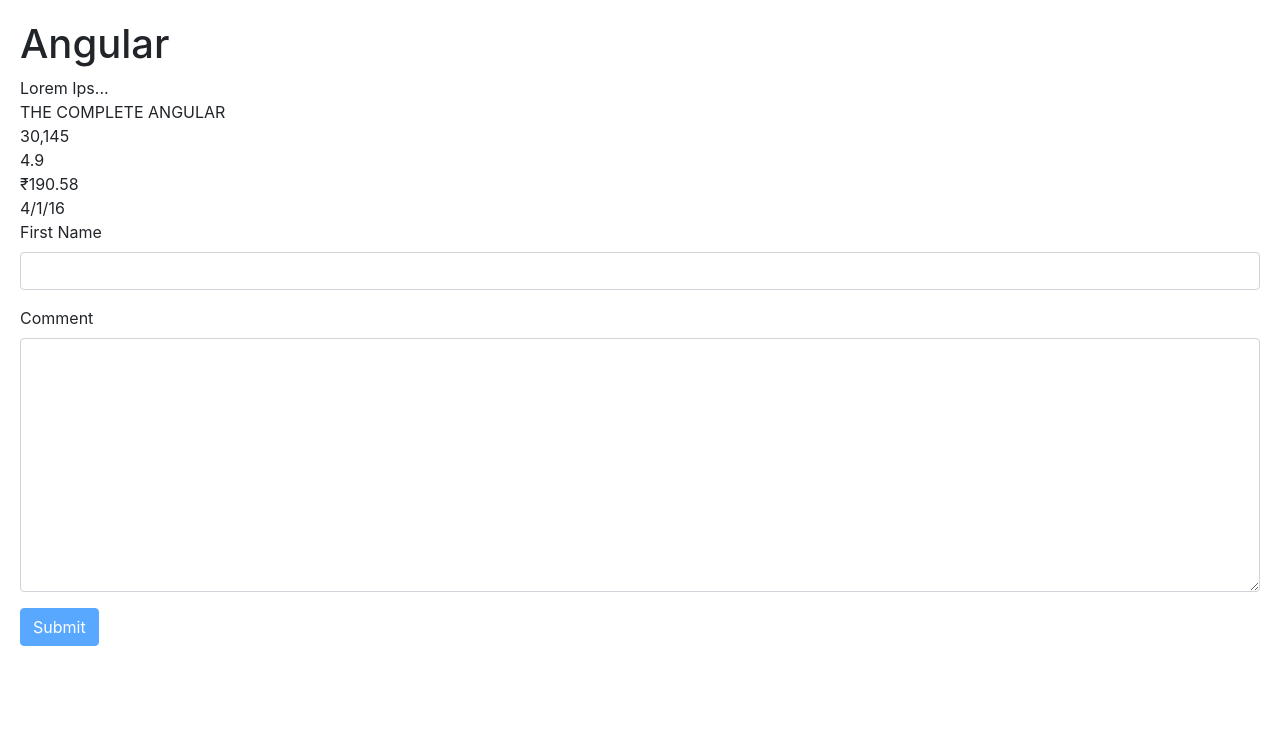
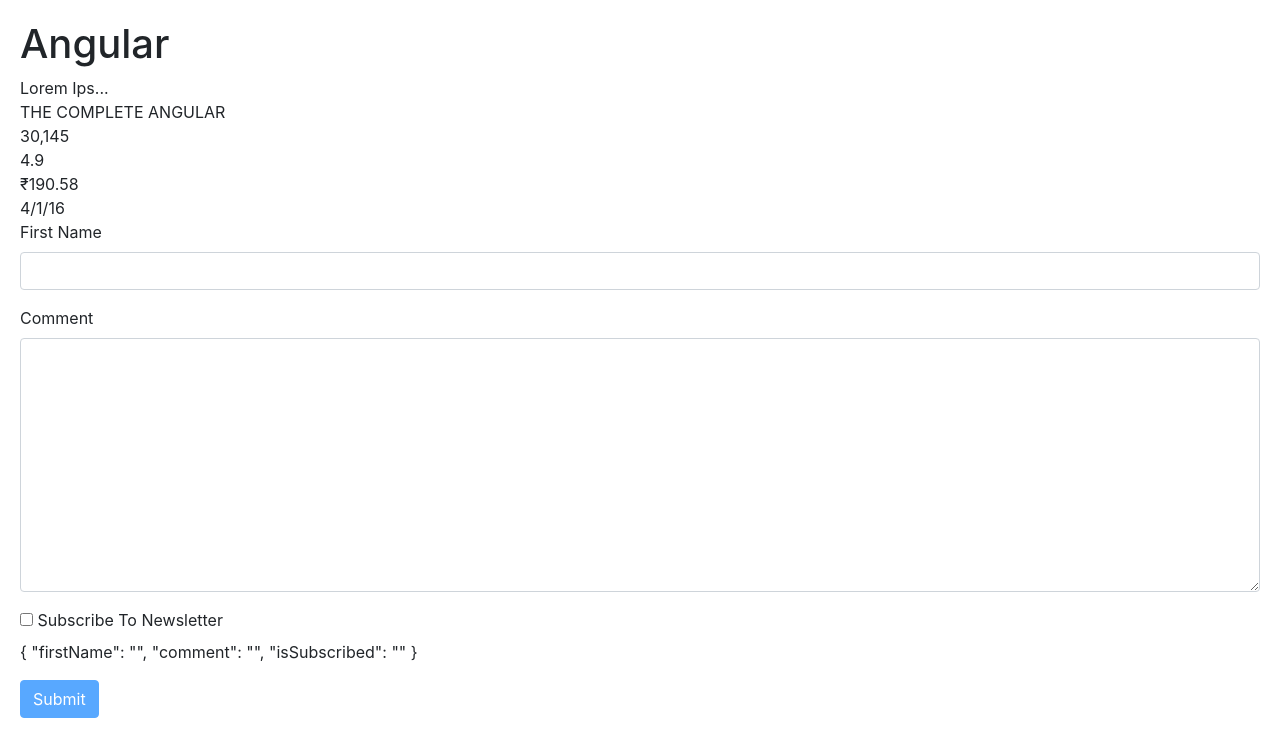
Before and after one commit to amanpasi/hello-world, an Angular app: page / in a window 1280 px wide. Shown: the top 756 px of the page. Built offline with nearby package versions, Linux system fonts and the light colour scheme.

Commit message:
checkbox

```diff
--- a/src/app/contact-form/contact-form.component.html
+++ b/src/app/contact-form/contact-form.component.html
@@ -34,5 +34,16 @@
     <label for="comment">Comment</label>
     <textarea ngModel name="comment" id="" cols="30" rows="10" is="comment" class="form-control"></textarea>
   </div>
+
+  <div class="checkbox">
+    <label>
+      <input type="checkbox" ngModel name="isSubscribed" >
+      Subscribe To Newsletter
+    </label>
+  </div>
+  <p>
+    {{ f.value | json }}
+  </p>
+
   <button class="btn btn-primary" [disabled]="!f.valid" >Submit</button>
 </form>
```
